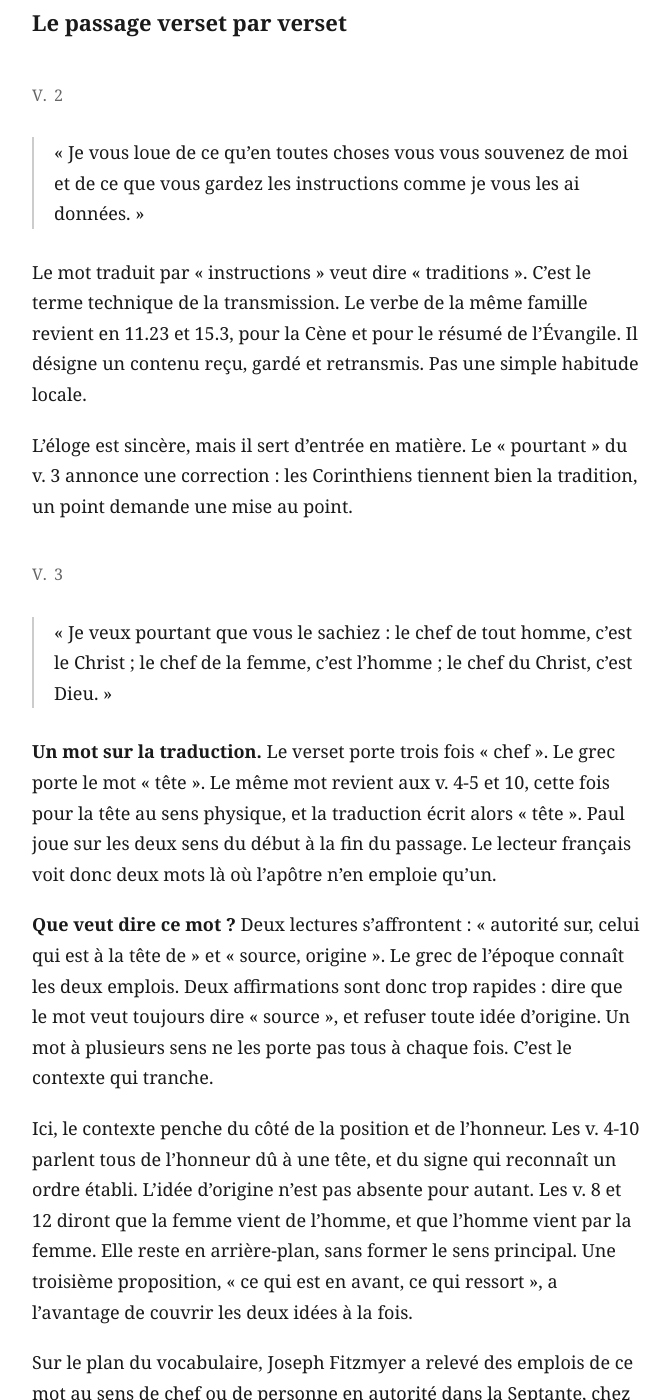
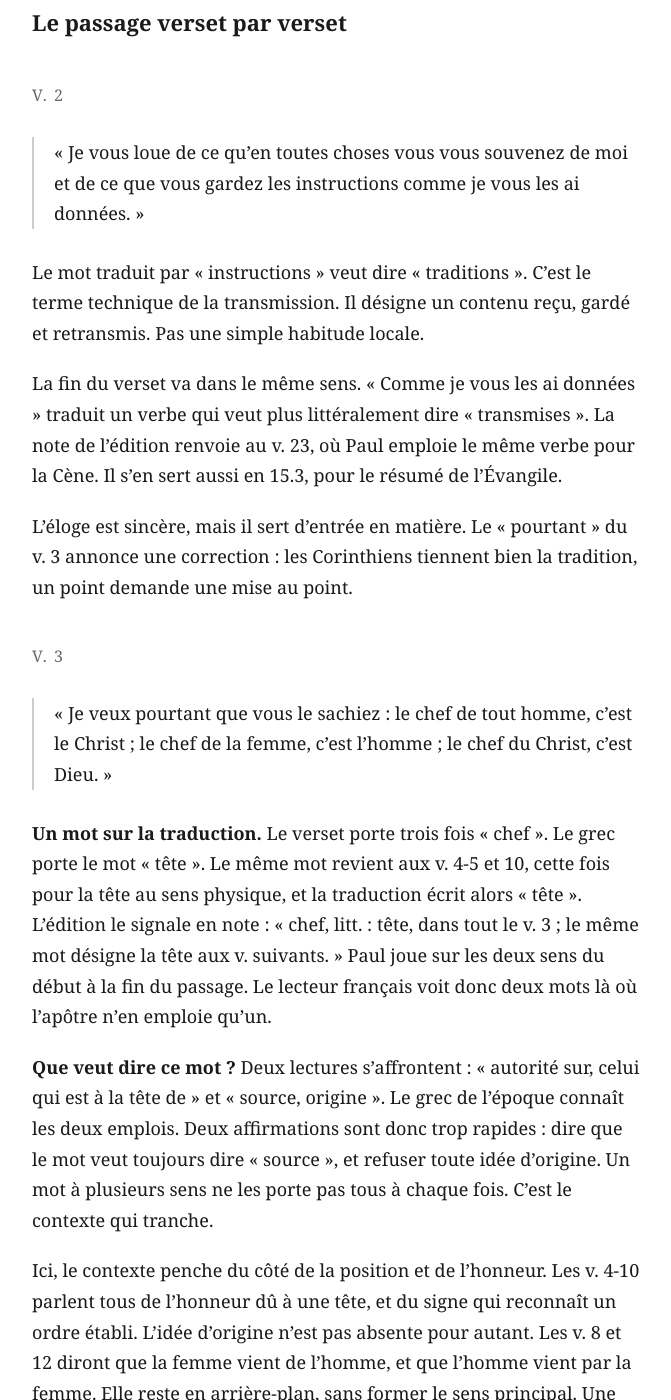
Before and after one commit to arnkoe/1-cor-11, a Jekyll site: the page built from index.md, in a window 1280 px wide and 1400 px high, scrolled down 598 px. Shown: the whole window, without its empty margins (304-975 px from the left). Built offline with Jekyll 4.4.1, drawn with Linux system fonts in a browser that asks for light colours; some of the changed text lies outside the part shown.

Commit message:
Retablir les citations des v. 17-18 et exploiter les notes de l'edition
Le texte de 1 Corinthiens 11.17-34 étant disponible, les renvois du
commentaire redeviennent des citations exactes : « je ne [vous] loue
pas » (v. 17), « quand vous vous réunissez en assemblée » (v. 18),
« en un même lieu » (v. 20).

Les notes de l'édition appuient quatre points :

- v. 2 : « données » veut plus littéralement dire « transmises », avec
  renvoi au v. 23 ;
- v. 3 : la note indique « chef, litt. : tête » pour tout le verset ;
- v. 3 : « l'homme en contraste avec la femme » confirme la portée large ;
- v. 15 : « voile » y désigne ce qui enveloppe, ce qui revêt.

Une remarque précise en outre que le commentaire écrit « voile » comme
raccourci, là où la traduction dit « couvert ».

Co-Authored-By: Claude Opus 5 <noreply@anthropic.com>
Claude-Session: https://claude.ai/code/session_01MmmGcsTtd4TEC1vTu1gi3A

```diff
--- a/index.md
+++ b/index.md
@@ -20,7 +20,9 @@ On cherche d'abord ce que les premiers lecteurs de Paul pouvaient comprendre. La
 
 > « Je vous loue de ce qu'en toutes choses vous vous souvenez de moi et de ce que vous gardez les instructions comme je vous les ai données. »
 
-Le mot traduit par « instructions » veut dire « traditions ». C'est le terme technique de la transmission. Le verbe de la même famille revient en 11.23 et 15.3, pour la Cène et pour le résumé de l'Évangile. Il désigne un contenu reçu, gardé et retransmis. Pas une simple habitude locale.
+Le mot traduit par « instructions » veut dire « traditions ». C'est le terme technique de la transmission. Il désigne un contenu reçu, gardé et retransmis. Pas une simple habitude locale.
+
+La fin du verset va dans le même sens. « Comme je vous les ai données » traduit un verbe qui veut plus littéralement dire « transmises ». La note de l'édition renvoie au v. 23, où Paul emploie le même verbe pour la Cène. Il s'en sert aussi en 15.3, pour le résumé de l'Évangile.
 
 L'éloge est sincère, mais il sert d'entrée en matière. Le « pourtant » du v. 3 annonce une correction : les Corinthiens tiennent bien la tradition, un point demande une mise au point.
 
@@ -28,7 +30,7 @@ L'éloge est sincère, mais il sert d'entrée en matière. Le « pourtant » du
 
 > « Je veux pourtant que vous le sachiez : le chef de tout homme, c'est le Christ ; le chef de la femme, c'est l'homme ; le chef du Christ, c'est Dieu. »
 
-**Un mot sur la traduction.** Le verset porte trois fois « chef ». Le grec porte le mot « tête ». Le même mot revient aux v. 4-5 et 10, cette fois pour la tête au sens physique, et la traduction écrit alors « tête ». Paul joue sur les deux sens du début à la fin du passage. Le lecteur français voit donc deux mots là où l'apôtre n'en emploie qu'un.
+**Un mot sur la traduction.** Le verset porte trois fois « chef ». Le grec porte le mot « tête ». Le même mot revient aux v. 4-5 et 10, cette fois pour la tête au sens physique, et la traduction écrit alors « tête ». L'édition le signale en note : « chef, litt. : tête, dans tout le v. 3 ; le même mot désigne la tête aux v. suivants. » Paul joue sur les deux sens du début à la fin du passage. Le lecteur français voit donc deux mots là où l'apôtre n'en emploie qu'un.
 
 **Que veut dire ce mot ?** Deux lectures s'affrontent : « autorité sur, celui qui est à la tête de » et « source, origine ». Le grec de l'époque connaît les deux emplois. Deux affirmations sont donc trop rapides : dire que le mot veut toujours dire « source », et refuser toute idée d'origine. Un mot à plusieurs sens ne les porte pas tous à chaque fois. C'est le contexte qui tranche.
 
@@ -44,13 +46,15 @@ Sur le plan du vocabulaire, Joseph Fitzmyer a relevé des emplois de ce mot au s
 
 Le verset ne donne pas non plus à chaque homme une autorité personnelle sur chaque femme. Paul ne nomme aucun homme, aucun domaine, aucune façon d'exercer une telle autorité. Dans ce passage, la conséquence concrète tient en un point : les hommes et les femmes portent des signes différents quand ils prient ou prophétisent.
 
-**Un détail de vocabulaire.** Le mot traduit par « homme » veut aussi dire « mari ». Celui traduit par « femme » veut aussi dire « épouse ». Le grec ne tranche pas. L'argument tiré de la création (v. 8-9) et les formules générales des v. 4-5 et 14-15 supposent une portée large. Le mariage reste l'application personnelle la plus directe.
+**Un détail de vocabulaire.** Le mot traduit par « homme » veut aussi dire « mari ». Celui traduit par « femme » veut aussi dire « épouse ». Le grec ne tranche pas. L'argument tiré de la création (v. 8-9) et les formules générales des v. 4-5 et 14-15 supposent une portée large. La note de l'édition va dans ce sens : elle glose « l'homme en contraste avec la femme, jusqu'au v. 15 inclus ». Le mariage reste l'application personnelle la plus directe.
 
 ### v. 4
 
 > « Tout homme qui prie ou qui prophétise en ayant [quelque chose] sur la tête déshonore sa tête ; »
 
 **De quoi parle-t-on, concrètement ?** Le grec dit seulement « ayant sur la tête », sans nommer l'objet. Les crochets signalent cet ajout. Il s'agit très probablement d'un tissu ou d'un pan de vêtement ramené sur la tête. Le v. 6 distinguera cette couverture des cheveux : il ne s'agit donc pas d'une coiffure.
+
+Un mot sur le vocabulaire employé ici. La traduction dit « couvert » et « couverte » ; le mot « voile » n'apparaît qu'au v. 15, et pour un autre terme grec. Ce commentaire écrit « voile » comme raccourci pour cette couverture.
 
 **Le cas n'était sans doute pas théorique.** Corinthe a été refondée comme colonie romaine en 44 av. J.-C. et suivait les usages romains. Or les Romains de rang priaient et sacrifiaient la tête couverte, *capite velato*.
 
@@ -76,11 +80,11 @@ Rien dans le verset ne place la scène dans la réunion de toute l'assemblée. E
 
 **Dans quel cadre ?** La question se pose, parce que le verset autorise ici ce que 14.34-35 restreint dans l'assemblée. Trois indices suggèrent que les v. 2-16 visent la prière et la prophétie de la vie ordinaire (la famille, les petits groupes, l'hospitalité) et non la réunion publique.
 
-D'abord le vocabulaire. Le verbe traduit par « se réunir » n'apparaît qu'à partir du v. 17. Il revient ensuite sans arrêt (11.17, 18, 20, 33, 34 ; 14.23, 26), et le texte précise chaque fois qu'il s'agit de l'assemblée réunie au même lieu. Aucune de ces formules ne figure dans notre passage.
+D'abord le vocabulaire. Le verbe traduit par « se réunir » n'apparaît qu'à partir du v. 17. Il revient ensuite sans arrêt (11.17, 18, 20, 33, 34 ; 14.23, 26), avec les précisions « en assemblée » (11.18) et « en un même lieu » (11.20). Aucune de ces formules ne figure dans notre passage.
 
-Ensuite la rupture du v. 17. Paul avait ouvert par un éloge (v. 2). Il ouvre la section suivante par l'inverse exact : cette fois, il ne loue pas.
+Ensuite la rupture du v. 17. Paul avait ouvert par un éloge (v. 2). Il ouvre la section suivante par l'inverse exact : « je ne [vous] loue pas ».
 
-Enfin la précision du v. 18, qui situe la scène au moment où les Corinthiens se réunissent en assemblée. Elle introduit ce cadre comme une donnée nouvelle. Inutile de la poser si elle valait déjà pour ce qui précède.
+Enfin la précision du v. 18, « quand vous vous réunissez en assemblée ». Elle introduit ce cadre comme une donnée nouvelle. Inutile de la poser si elle valait déjà pour ce qui précède.
 
 Le lieu ne donne aucun critère. Les assemblées se réunissaient dans des maisons (Rm 16.5 ; 1 Co 16.19 ; Col 4.15 ; Phm 2), et la même pièce pouvait accueillir un repas de famille le matin et la communauté entière le soir. Ce qui fait la différence, c'est le caractère officiel de la rencontre : une réunion est publique quand l'assemblée est convoquée comme assemblée.
 
@@ -106,7 +110,7 @@ On voit ici pourquoi le même objet produit l'effet inverse selon la personne qu
 
 **Pourquoi ce signe au moment de la prière et de la prophétie ?** Deux éléments de réponse.
 
-Le premier tient à ce que sont ces deux actes. Prier, c'est parler à Dieu. Prophétiser, c'est porter sa parole aux autres. Dans les deux cas, la personne se tient devant Dieu en pleine conscience, et elle représente quelque chose. Paul s'intéresse à ce qui se voit à ce moment-là, et son argument des v. 7-10 porte entièrement sur la gloire et sur ce qu'il convient de montrer devant Dieu. En dehors de ces actes, cette représentation n'est pas en jeu, et la question ne se pose plus dans les mêmes termes. Le voile ne sert donc pas à afficher en permanence qu'on est une femme. Il honore un ordre au moment où l'on se présente devant celui qui l'a établi.
+Le premier tient à ce que sont ces deux actes. Prier, c'est parler à Dieu. Prophétiser, c'est porter sa parole aux autres ; l'édition glose « présenter les vérités divines ». Dans les deux cas, la personne se tient devant Dieu en pleine conscience, et elle représente quelque chose. Paul s'intéresse à ce qui se voit à ce moment-là, et son argument des v. 7-10 porte entièrement sur la gloire et sur ce qu'il convient de montrer devant Dieu. En dehors de ces actes, cette représentation n'est pas en jeu, et la question ne se pose plus dans les mêmes termes. Le voile ne sert donc pas à afficher en permanence qu'on est une femme. Il honore un ordre au moment où l'on se présente devant celui qui l'a établi.
 
 Le second tient à la situation concrète. Une femme d'un certain rang portait déjà un couvre-chef en public. Paul ne crée pas une obligation nouvelle valable toute la journée. Il traite le moment précis où certaines Corinthiennes enlevaient le leur.
 
@@ -201,7 +205,7 @@ Deux détails encore. Paul écrit « prie Dieu », sans préciser le cadre : la
 
 Les deux aspects comptent. La différence est réelle, ce n'est pas une pure convention. Mais sa forme visible varie. Les cheveux longs chez un homme n'ont pas toujours été tenus pour un déshonneur dans le monde biblique : le vœu de naziréat les imposait (Nb 6.5), Absalom en tirait fierté (2 S 14.26), et les Spartiates les portaient. Paul ne fixe d'ailleurs aucune longueur. Son point porte sur la différence : une apparence reconnue comme féminine déshonore l'homme qui l'adopte comme telle. L'ordre entre les sexes fournit le fondement ; l'usage social le rend lisible.
 
-**« En guise de voile ».** Le grec porte une formule qui veut dire « à la place d'un vêtement » ou « en correspondance avec un vêtement ». La traduction porte « en guise de voile », ce qui va dans le premier sens. Deux lectures s'opposent.
+**« En guise de voile ».** Le grec porte une formule qui veut dire « à la place d'un vêtement » ou « en correspondance avec un vêtement ». Le mot rendu par « voile » n'est pas celui des versets précédents : l'édition le glose « ici, ce qui enveloppe, ce qui revêt ». La traduction porte « en guise de voile », ce qui va dans le premier sens. Deux lectures s'opposent.
 
 La première fait des cheveux le voile demandé, ce qui rendrait tout tissu inutile. La seconde y voit une comparaison : la nature a donné une couverture à la femme, ce qui rend le voile de tissu conforme à l'ordre des choses.
 
```
